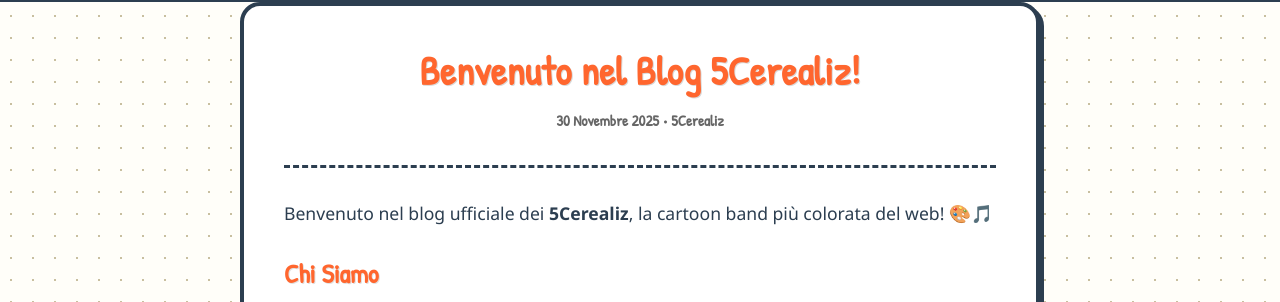
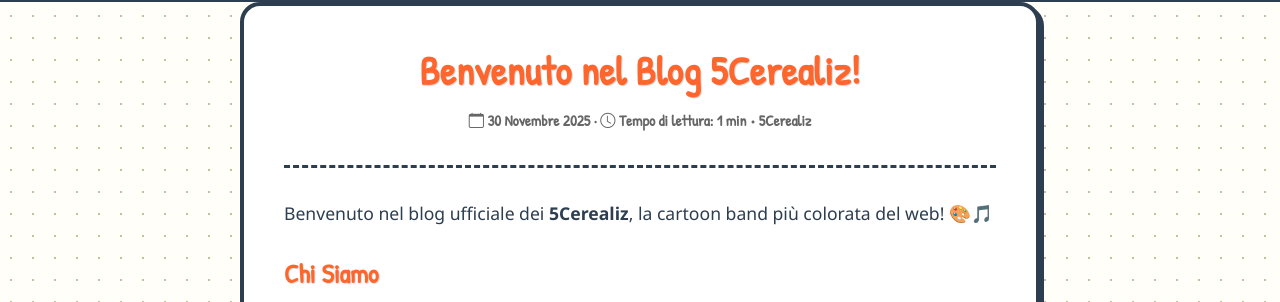
Before and after one commit to thelizberries/blog-5cerealiz, a Jekyll site: the page built from _posts/2025-11-30-benvenuto-blog-5cerealiz.md, in a window 1280 px wide. Shown: the part 127-429 px from the top of the page. Built offline with Jekyll 4.4.1, drawn with Linux system fonts in a browser that asks for light colours.

Commit message:
Add reading time estimation and improve post metadata display

```diff
--- a/_layouts/post.html
+++ b/_layouts/post.html
@@ -3,14 +3,17 @@ layout: default
 ---
 
 <article class="post">
+    {% assign reading_time = content | strip_html | number_of_words | divided_by: 200.0 | ceil | at_least: 1 %}
     <header class="post-header">
         <h1 class="post-title">{{ page.title }}</h1>
         <div class="post-meta">
             {% assign mesi = "Gennaio,Febbraio,Marzo,Aprile,Maggio,Giugno,Luglio,Agosto,Settembre,Ottobre,Novembre,Dicembre" | split: "," %}
             {% assign m = page.date | date: "%-m" | minus: 1 %}
+            <i class="bi bi-calendar" aria-hidden="true"></i>
             <time datetime="{{ page.date | date_to_xmlschema }}">
                 {{ page.date | date: "%d" }} {{ mesi[m] }} {{ page.date | date: "%Y" }}
             </time>
+            <span class="reading-time"> · <i class="bi bi-clock" aria-hidden="true"></i> Tempo di lettura: {{ reading_time }} min</span>
             {% if page.author %}
                 <span class="post-author">• {{ page.author }}</span>
             {% endif %}
```
